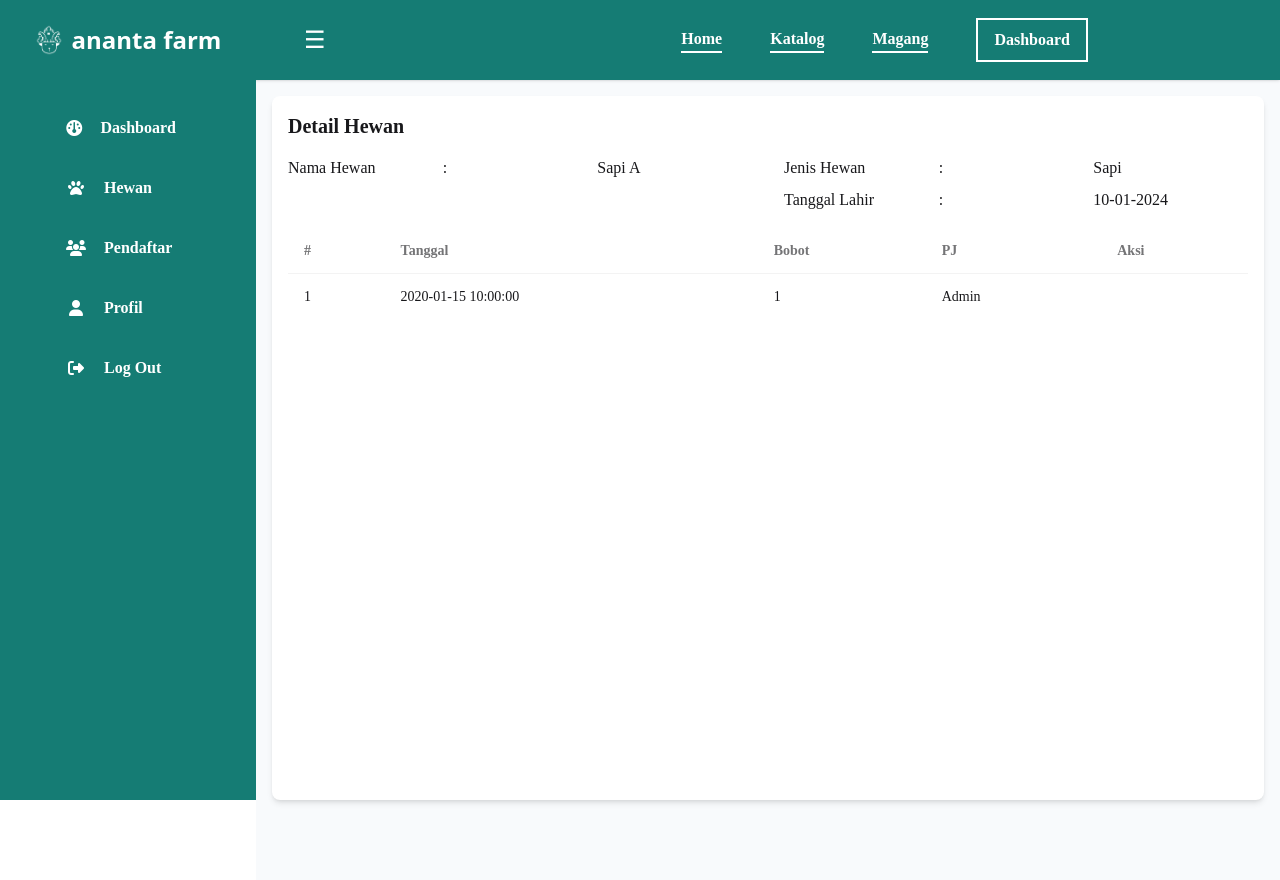
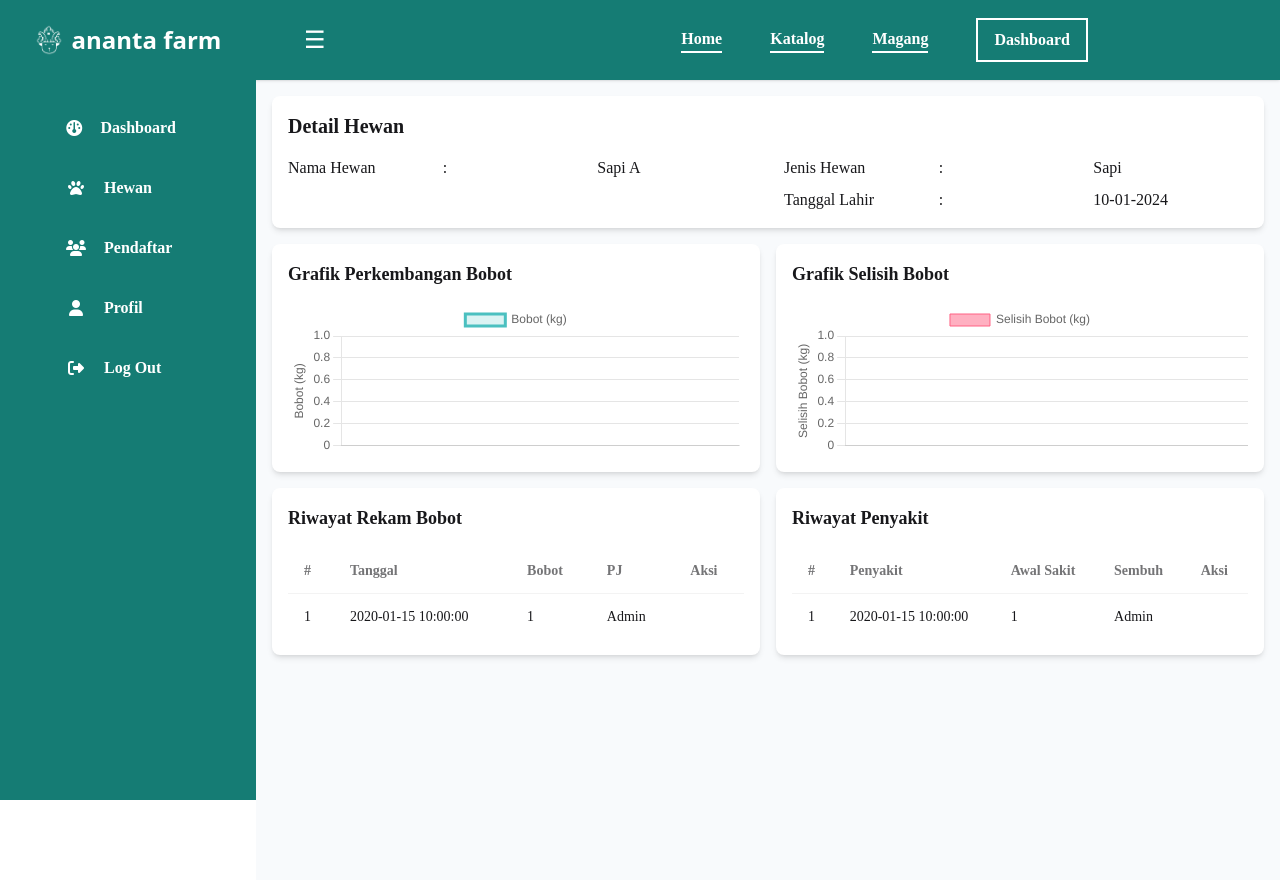
Before and after one commit to tgrsnts/ananta-farm, a Laravel app: page /admin/hewan/1 in a window 1280 px wide. Run offline with Laravel 12, Linux system fonts and the light colour scheme; a user stored in the database is signed in; data comes from the database, SQL or seed files in the repository; tables that the repository leaves empty hold one stand-in row (values such as "Sample post"); style sheets or scripts are compiled from the project's sources; some libraries are stand-ins or nearby versions.

Commit message:
ubah detail

```diff
--- a/resources/views/admin/hewan/detail.blade.php
+++ b/resources/views/admin/hewan/detail.blade.php
@@ -1,7 +1,7 @@
 @extends('admin.layout.main')
 
 @section('content')
-    <section id="dashboard" class="min-h-screen font-poppins w-full flex gap-4 p-4 pb-20 bg-slate-50">
+    <section id="dashboard" class="min-h-screen font-poppins w-full flex flex-col gap-4 p-4 pb-20 bg-slate-50">
         <div class="w-full flex flex-col gap-4 bg-white p-4 rounded-lg shadow-md">
             <div class="flex justify-between items-center">
                 <div class="text-xl font-semibold">Detail Hewan</div>
@@ -26,7 +26,85 @@
                     <p>{{ \Carbon\Carbon::parse($data->tanggal_lahir)->format('d-m-Y') }}</p>
                 </div>
             </div>
+        </div>
+        <div class="flex gap-4">
+            <div class="bg-white p-4 rounded-lg shadow-md w-full">
+                <p class="text-lg font-semibold mb-4">Grafik Perkembangan Bobot</p>
+                <canvas id="perkembanganBobotChart" height="100"></canvas>
+            </div>
 
+            <div class="bg-white p-4 rounded-lg shadow-md w-full">
+                <p class="text-lg font-semibold mb-4">Grafik Selisih Bobot</p>
+                <canvas id="selisihBobotChart" height="100"></canvas>
+            </div>
+            <script src="https://cdn.jsdelivr.net/npm/chart.js"></script>
+            <script>
+                const bobotData = @json($data->rekam_bobot);
+                const labels = bobotData.map(item => item.tanggal);
+                const bobotValues = bobotData.map(item => item.bobot);
+                const selisihValues = bobotData.map(item => item.selisih);
+
+                // Chart Perkembangan Bobot
+                const perkembanganCtx = document.getElementById('perkembanganBobotChart').getContext('2d');
+                new Chart(perkembanganCtx, {
+                    type: 'line',
+                    data: {
+                        labels: labels,
+                        datasets: [{
+                            label: 'Bobot (kg)',
+                            data: bobotValues,
+                            borderColor: 'rgb(75, 192, 192)',
+                            backgroundColor: 'rgba(75, 192, 192, 0.2)',
+                            tension: 0.3
+                        }]
+                    },
+                    options: {
+                        responsive: true,
+                        scales: {
+                            y: {
+                                beginAtZero: true,
+                                title: {
+                                    display: true,
+                                    text: 'Bobot (kg)'
+                                }
+                            }
+                        }
+                    }
+                });
+
+                // Chart Selisih Bobot
+                const selisihCtx = document.getElementById('selisihBobotChart').getContext('2d');
+                new Chart(selisihCtx, {
+                    type: 'bar',
+                    data: {
+                        labels: labels,
+                        datasets: [{
+                            label: 'Selisih Bobot (kg)',
+                            data: selisihValues,
+                            backgroundColor: 'rgba(255, 99, 132, 0.5)',
+                            borderColor: 'rgb(255, 99, 132)',
+                            borderWidth: 1
+                        }]
+                    },
+                    options: {
+                        responsive: true,
+                        scales: {
+                            y: {
+                                beginAtZero: true,
+                                title: {
+                                    display: true,
+                                    text: 'Selisih Bobot (kg)'
+                                }
+                            }
+                        }
+                    }
+                });
+            </script>
+
+        </div>
+        <div class="flex gap-4">
+            <div class="w-full flex flex-col gap-4 bg-white p-4 rounded-lg shadow-md">
+                <p class="text-lg font-semibold">Riwayat Rekam Bobot</p>
                 <div class="overflow-x-auto">
                     <table class="table rounded-lg">
                         <thead>
@@ -50,6 +128,36 @@
                                     </td>
                                 </tr>
                             @endforeach
+                        </tbody>
+                    </table>
+
+                </div>
+            </div>
+            <div class="w-full flex flex-col gap-4 bg-white p-4 rounded-lg shadow-md">
+                <p class="text-lg font-semibold">Riwayat Penyakit</p>
+                <div class="overflow-x-auto">
+                    <table class="table rounded-lg">
+                        <thead>
+                            <tr>
+                                <th>#</th>
+                                <th>Penyakit</th>
+                                <th>Awal Sakit</th>
+                                <th>Sembuh</th>
+                                <th>Aksi</th>
+                            </tr>
+                        </thead>
+                        <tbody>
+                            @foreach ($data->rekam_bobot as $item)
+                                <tr>
+                                    <td>{{ $loop->iteration }}</td>
+                                    <td>{{ $item->created_at }}</td>
+                                    <td>{{ $item->bobot }}</td>
+                                    <td>{{ $item->user->nama }}</td>
+                                    <td class="flex gap-1">
+
+                                    </td>
+                                </tr>
+                            @endforeach
 
 
                         </tbody>
@@ -57,5 +165,6 @@
 
                 </div>
             </div>
+        </div>
     </section>
 @endsection
```
Lines whose indentation alone changed are shown as unchanged.
